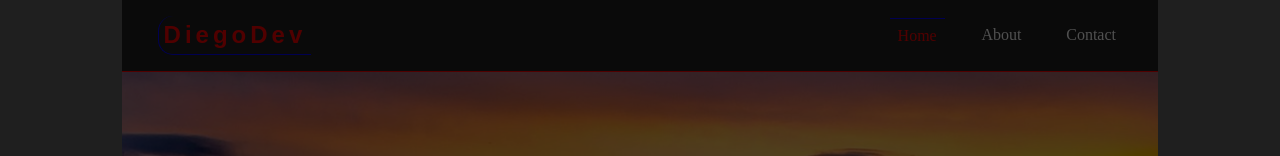
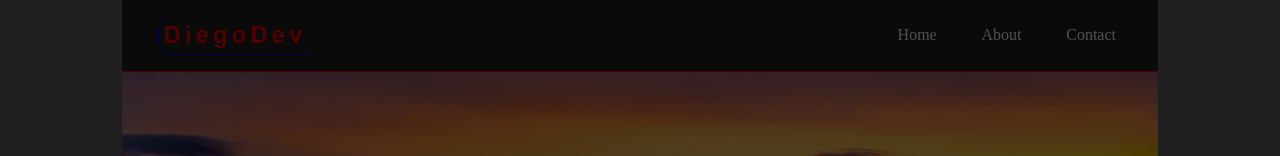
Before and after one commit to diego-monfort-landolt/Landoltdiego, a React (Vite) app: page /Home in a window 1280 px wide. Shown: the top 156 px of the page. Built offline with nearby package versions, Linux system fonts and the light colour scheme; a web font is replaced by a local one.

Commit message:
Hinzufügen /landoltdiego/Home an die nav route um ein bug zu lösen

```diff
--- a/src/component/Navbar.jsx
+++ b/src/component/Navbar.jsx
@@ -17,9 +17,15 @@ export const Navbar = () => {
             <span></span>
           </div>
           <ul className={menuOpen ? "open" : ""}>
-            <li onClick={() => setMenuOpen(false)}> <NavLink to='./Home'>Home</NavLink></li>
-            <li onClick={() => setMenuOpen(false)}> <NavLink to='./About'>About</NavLink></li>
-            <li onClick={() => setMenuOpen(false)}> <NavLink to='./Contact'>Contact</NavLink></li>
+            <li onClick={() => setMenuOpen(false)}>
+              <NavLink to='/Landoltdiego/Home'>Home</NavLink>
+            </li>
+            <li onClick={() => setMenuOpen(false)}>
+              <NavLink to='/Landoltdiego/About'>About</NavLink>
+            </li>
+            <li onClick={() => setMenuOpen(false)}>
+              <NavLink to='/Landoltdiego/Contact'>Contact</NavLink>
+            </li>
           </ul>
         </nav>
         <Outlet />
```
